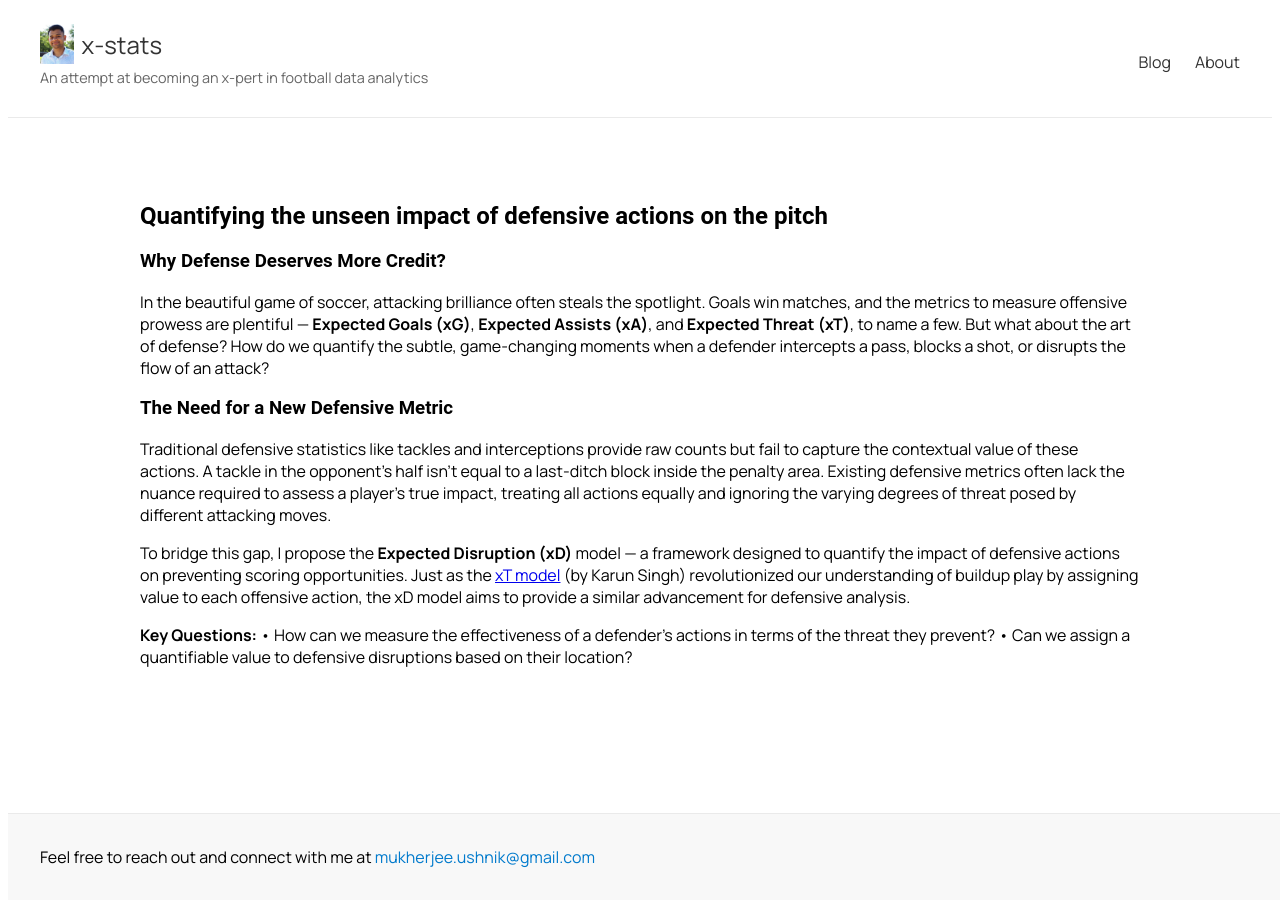
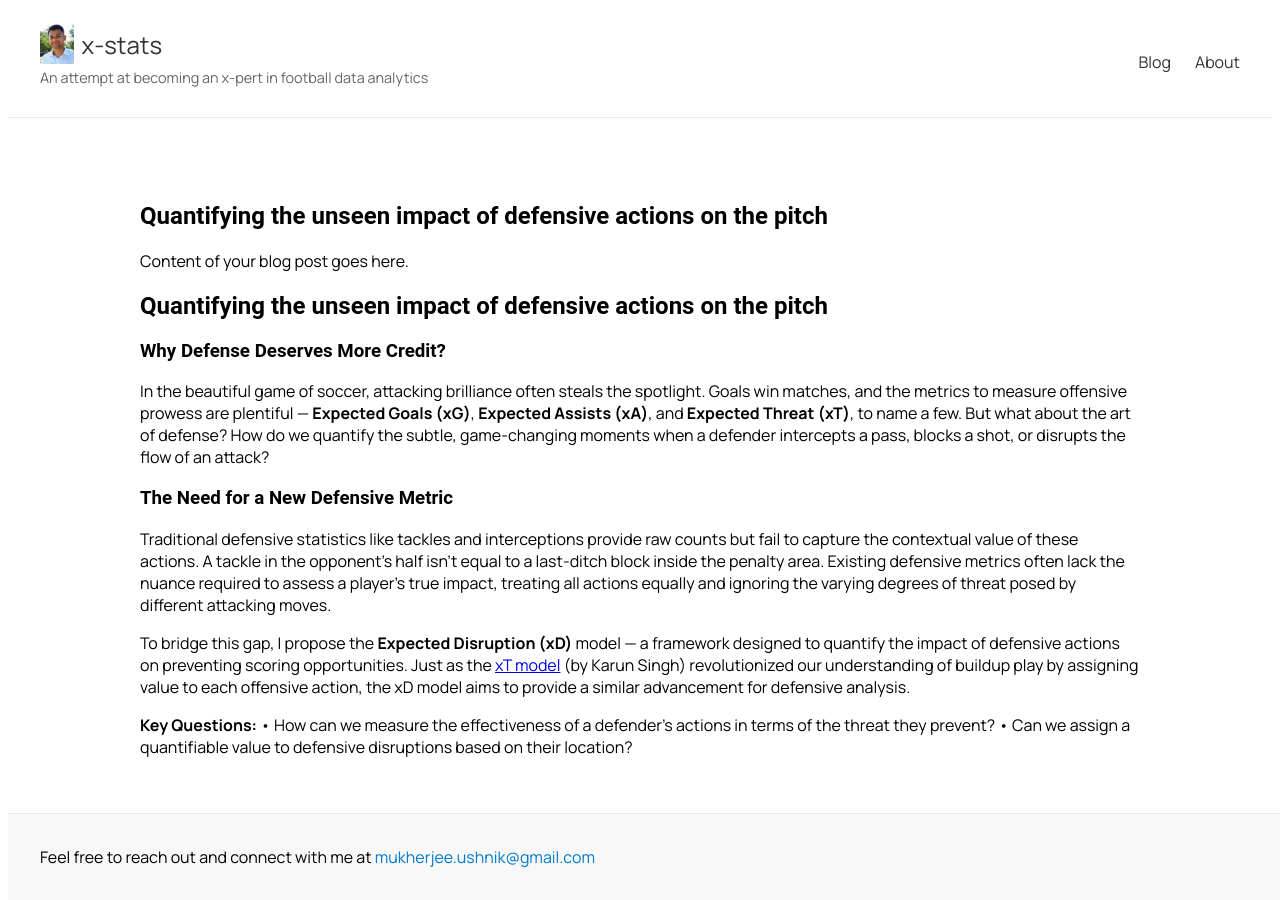
Before and after one commit to u3mukher/x-stats, a Jekyll site: the page built from _posts/2024-12-12-xD.md, in a window 1280 px wide. Built offline with Jekyll 4.4.1, drawn with Linux system fonts in a browser that asks for light colours; our own code applies the rules of GitHub Pages for plain Markdown files.

Commit message:
Update 2024-12-12-xD.md

```diff
--- a/_posts/2024-12-12-xD.md
+++ b/_posts/2024-12-12-xD.md
@@ -2,9 +2,13 @@
 title: "Unlocking-Defensive-Mastery-:-Introducing-the-Expected-Disruption-(xD)-Model-in-Soccer-Analytics"
 date: 2024-12-12
 featured_image: /assets/images/cannavaro_r9_maldini.jpg
-excerpt: "An attempt at becoming an x-pert in football data analytics."
+excerpt: "<em>blah blah</em>"
 subtitle: "*Quantifying the unseen impact of defensive actions on the pitch*"
 ---
+
+## Quantifying the unseen impact of defensive actions on the pitch
+
+Content of your blog post goes here.
 
 ## Quantifying the unseen impact of defensive actions on the pitch
 
```
